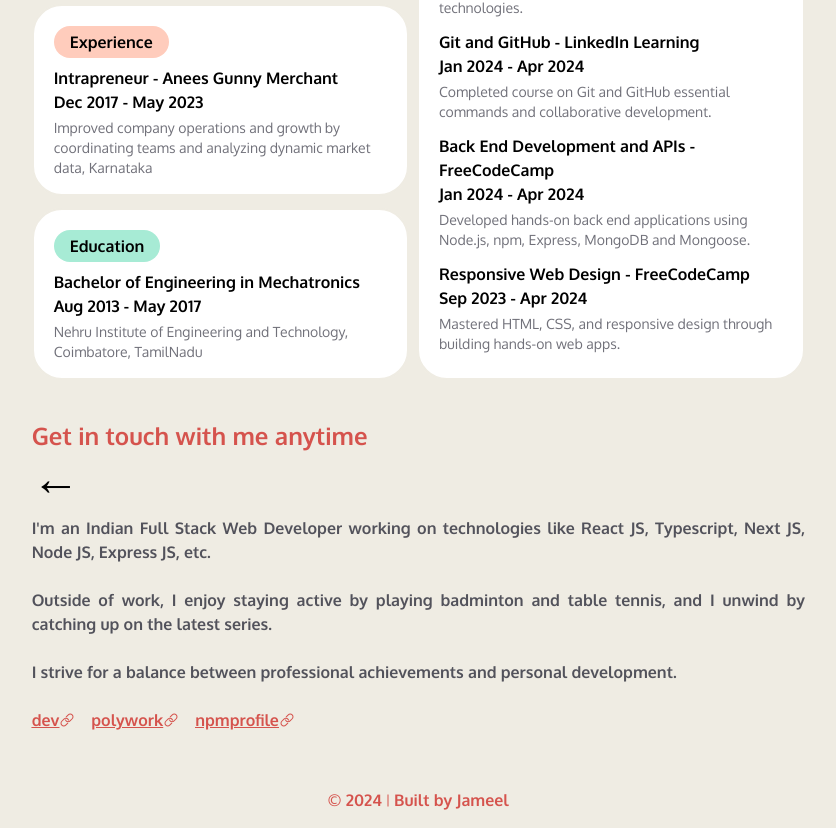
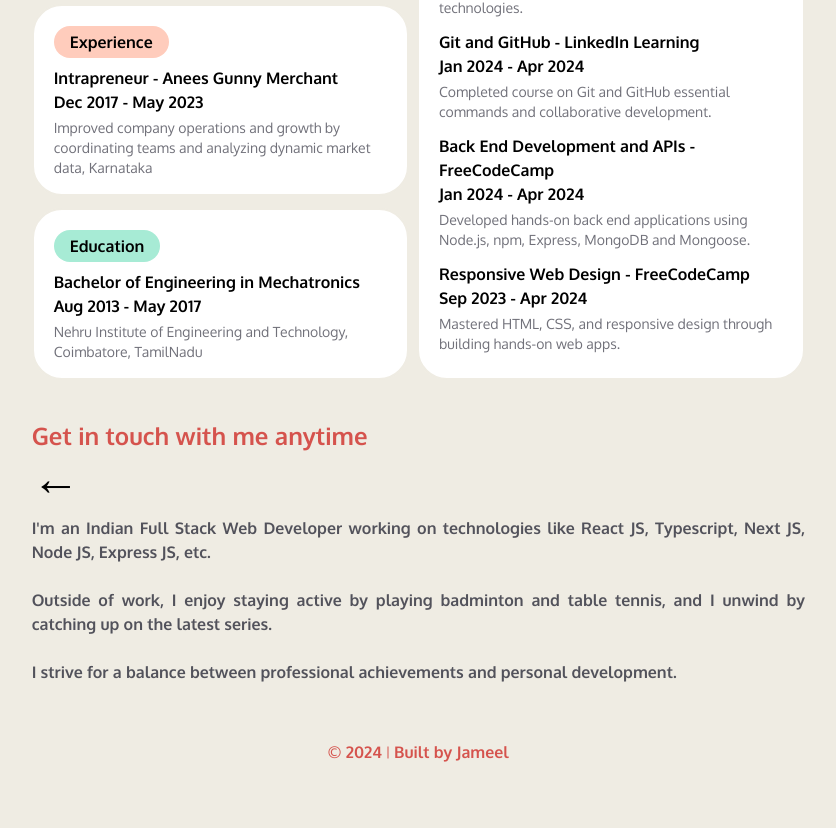
Before and after one commit to jameel-webdev/MyPortfolio, a React (Vite) app: page / in a window 1280 px wide. Shown: the part 2468-3296 px from the top of the page, without its empty margins (435-1271 px from the left). After the commit the page ends 3248 px from the top, so only its background shows below. Built offline with nearby package versions, Linux system fonts and the light colour scheme.

Commit message:
removed polywork

```diff
--- a/src/components/Contact.jsx
+++ b/src/components/Contact.jsx
@@ -34,7 +34,7 @@ const Contact = () => {
         I strive for a balance between professional achievements and personal
         development.
       </div>
-      <div className="text-balance font-semibold py-2 my-2">
+      {/* <div className="text-balance font-semibold py-2 my-2">
         <div className="flex flex-row text-custom-red gap-4 underline">
           <a
             href="https://dev.to/jameel-webdev"
@@ -44,16 +44,6 @@ const Contact = () => {
             className="flex items-center flex-wrap"
           >
             dev
-            <IoIosLink />
-          </a>
-          <a
-            href="https://www.polywork.com/jameel_webdev"
-            aria-label="https://www.polywork.com/jameel_webdev"
-            target="_blank"
-            rel="noopener noreferrer"
-            className="flex items-center"
-          >
-            polywork
             <IoIosLink />
           </a>
           <a
@@ -67,7 +57,7 @@ const Contact = () => {
             <IoIosLink />
           </a>
         </div>
-      </div>
+      </div> */}
     </div>
   );
 };
```
